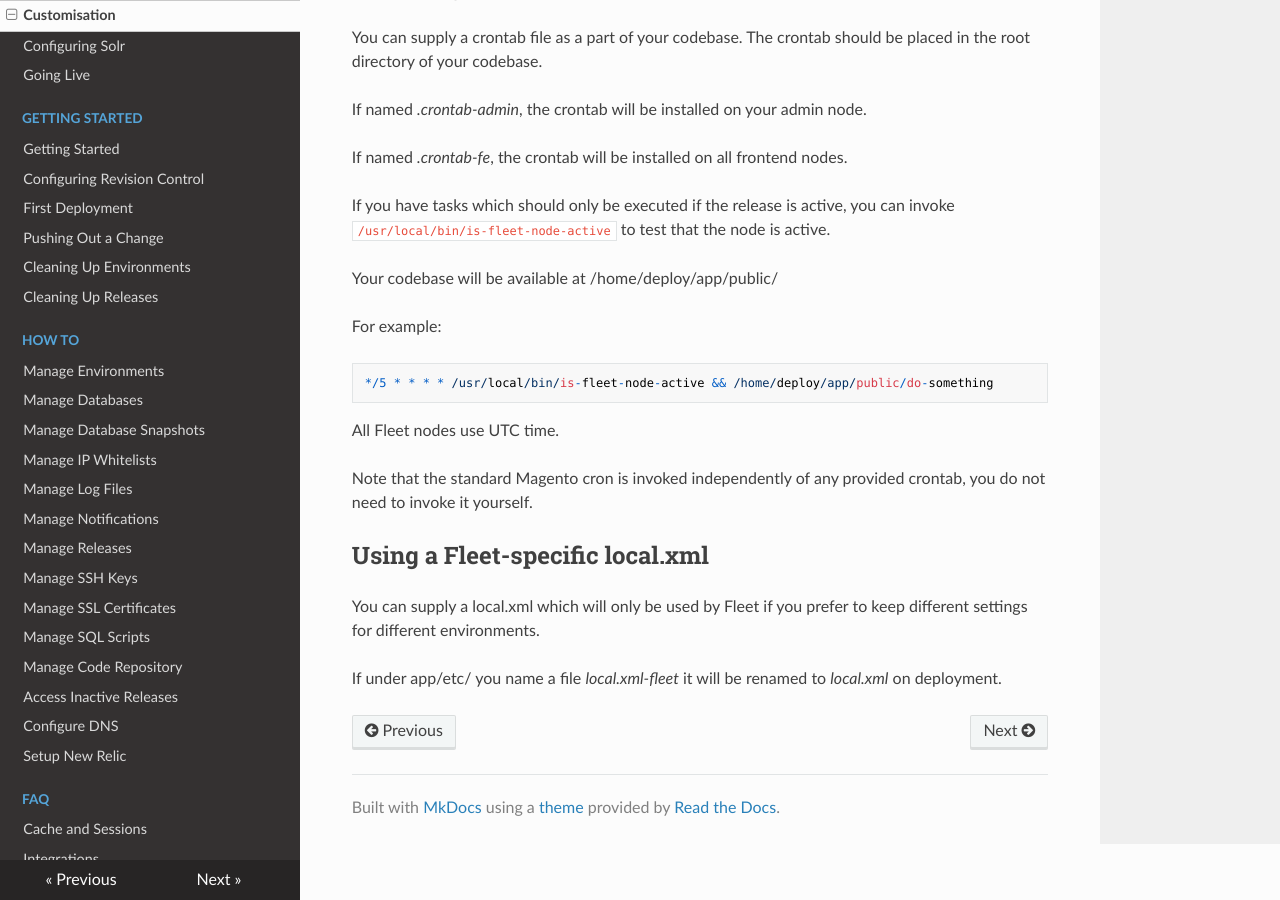
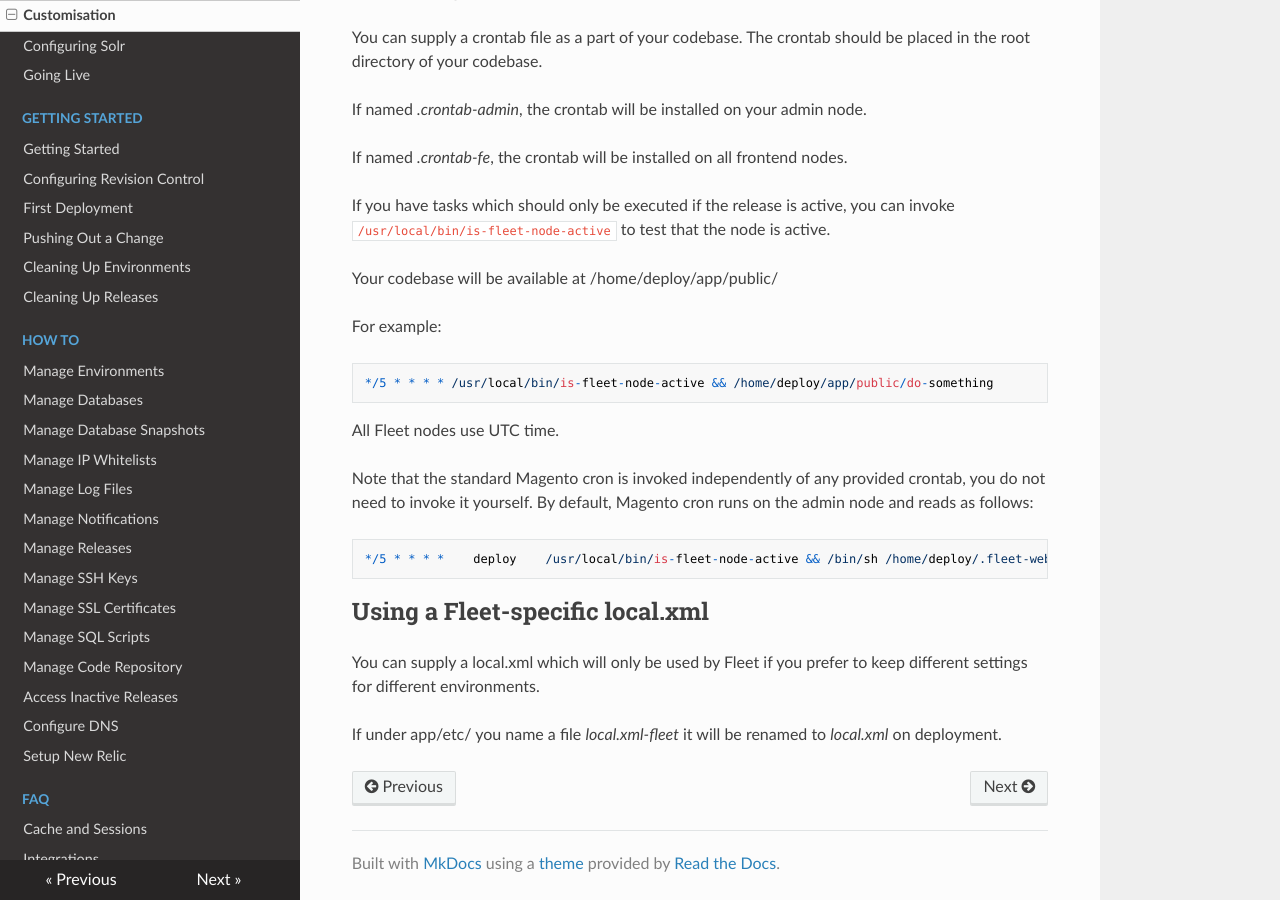
Before and after one commit to anchor/fleet-magento-docs, an MkDocs documentation site: the page built from docs/configuring-magento-for-fleet/customisation.md, in a window 1280 px wide and 900 px high, scrolled down 1223 px. Built offline with MkDocs 1.6.1, drawn with Linux system fonts in a browser that asks for light colours; nearby versions of some CDN libraries; old or Windows-style settings are respelled for this version of MkDocs.

Commit message:
Update customisation.md
Describe better the default cron behavior

````diff
--- a/docs/configuring-magento-for-fleet/customisation.md
+++ b/docs/configuring-magento-for-fleet/customisation.md
@@ -80,7 +80,11 @@ For example:
 
 All Fleet nodes use UTC time.
 
-Note that the standard Magento cron is invoked independently of any provided crontab, you do not need to invoke it yourself.
+Note that the standard Magento cron is invoked independently of any provided crontab, you do not need to invoke it yourself. By default, Magento cron runs on the admin node and reads as follows:
+
+```
+*/5 * * * *    deploy    /usr/local/bin/is-fleet-node-active && /bin/sh /home/deploy/.fleet-webroot/cron.sh
+```
 
 Using a Fleet-specific local.xml
 ----
````
